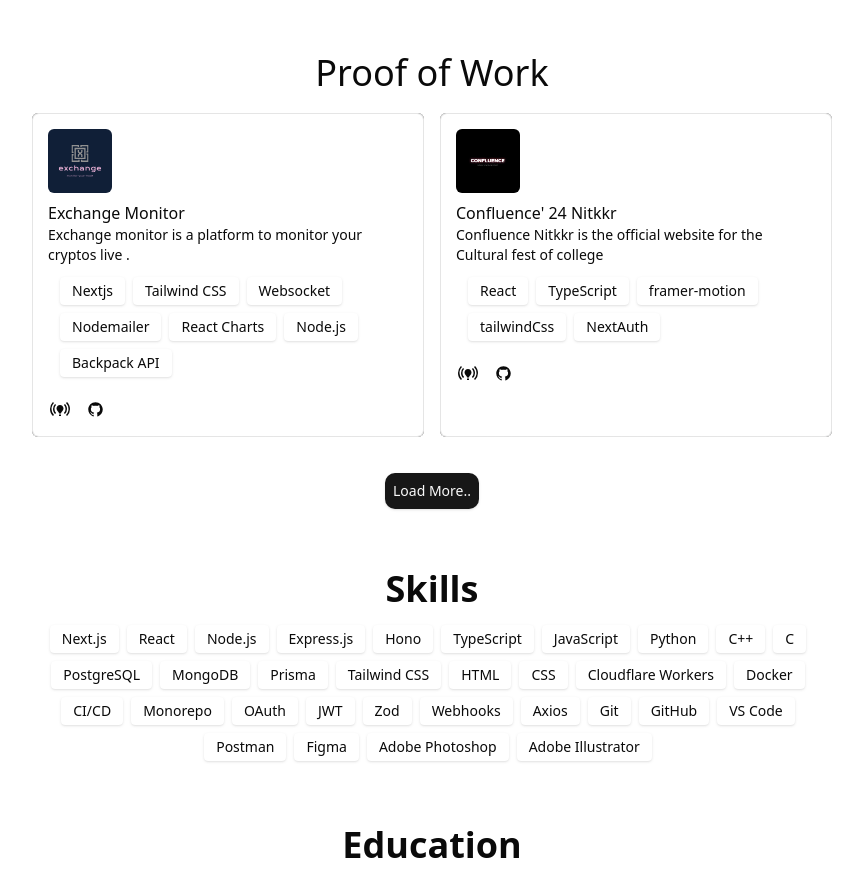
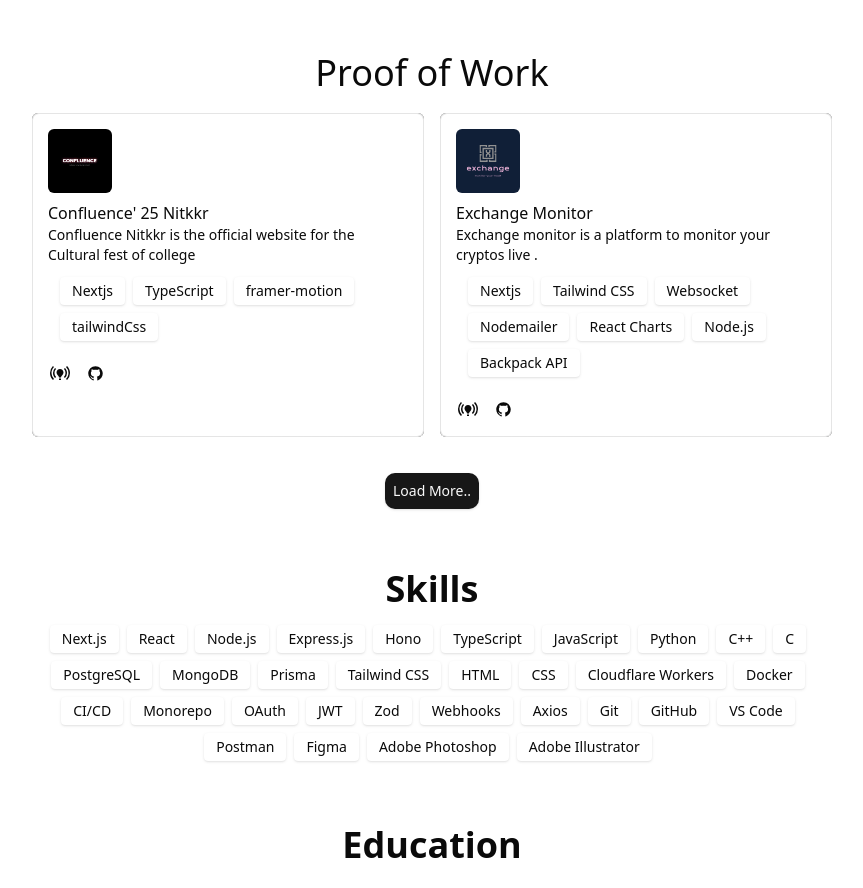
Before and after one commit to walianitin/Portfolio, a Next.js app: page / in a window 1280 px wide. Shown: the part 800-1688 px from the top of the page, without its empty margins (208-1071 px from the left). Built offline with nearby package versions, Linux system fonts and the light colour scheme.

Commit message:
alterd changes

```diff
--- a/components/ProjectListCard.tsx
+++ b/components/ProjectListCard.tsx
@@ -13,6 +13,14 @@ interface Project {
 
 const data: Project[] = [
   {
+    logo: '/confluence.svg',
+    title: "Confluence' 25 Nitkkr",
+    description: "Confluence Nitkkr is the official website for the Cultural fest of college",
+    techStack: ["Nextjs", "TypeScript", "framer-motion", "tailwindCss"],
+    link: "https://confluence-dev.vercel.app/",
+    source: "https://github.com/walianitin/Confluence",
+  },
+    {
     logo: '/exchange.svg',
     title: "Exchange Monitor",
     description: "Exchange monitor is a platform to monitor your cryptos live .",
```
